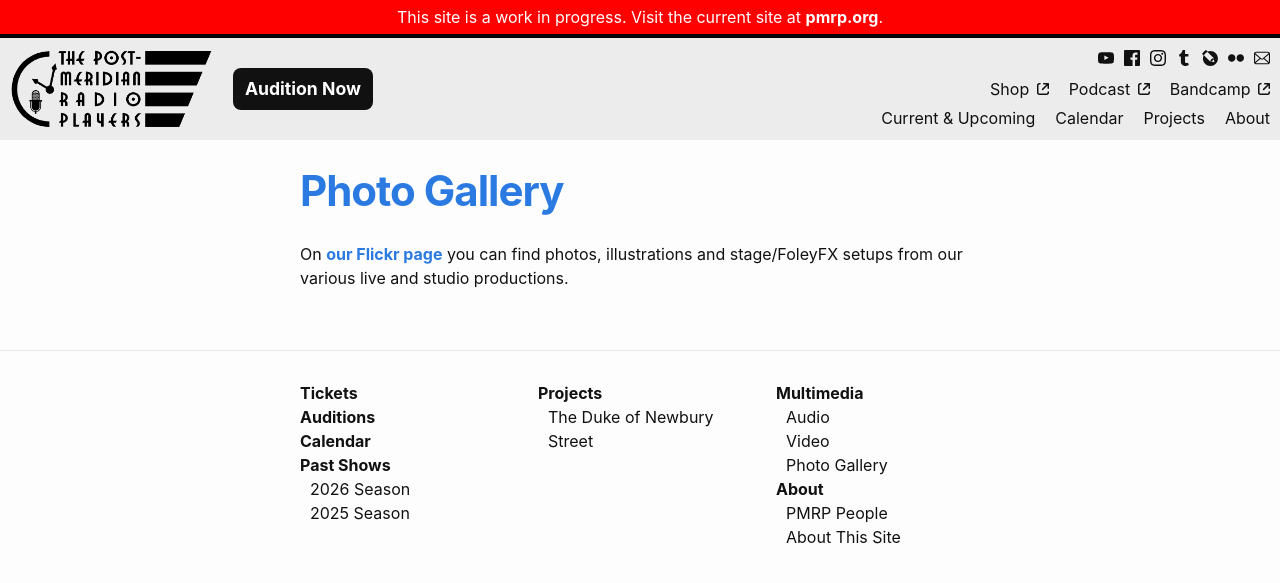
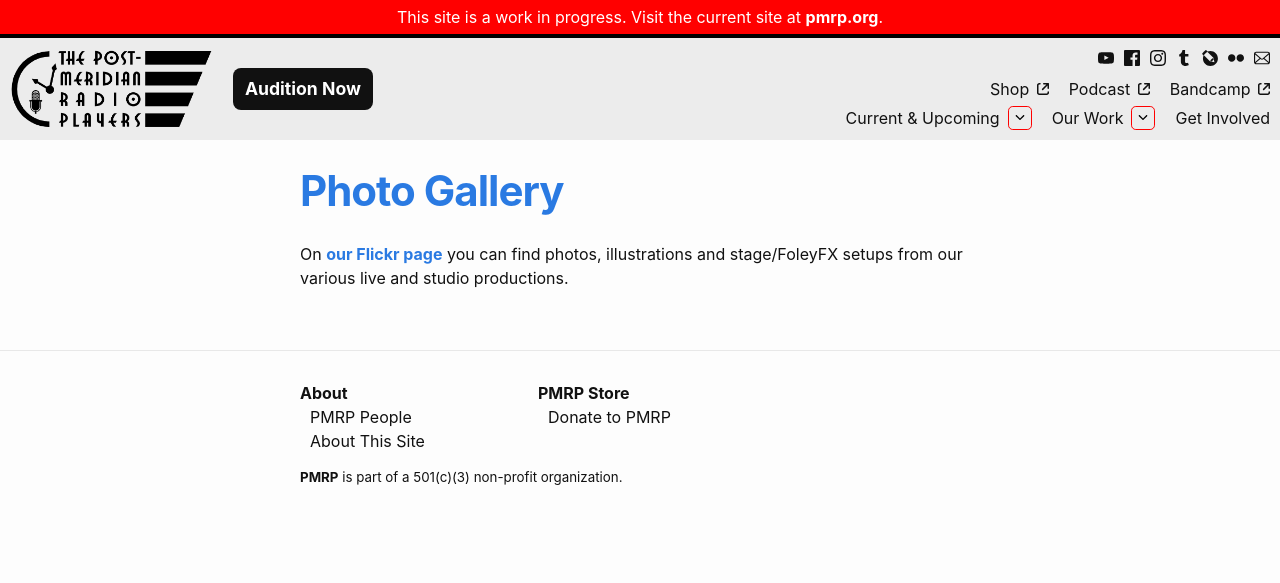
Before and after one commit to pmrp-boston/pmrp_2025, a Jekyll site: the page built from photos.md, in a window 1280 px wide. Shown: the top 583 px of the page. Built offline with Jekyll 4.4.1, drawn with Linux system fonts in a browser that asks for light colours.

Commit message:
Add nesting to banner navigation menu. Rearrange navigation.

```diff
--- a/_data/navigation.yml
+++ b/_data/navigation.yml
@@ -3,32 +3,26 @@ tickets_page: tickets.md
 auditions_page: auditions.md
 
 header_pages:
-  - upcoming.md
-  - calendar.md
-  - projects/index.md
-  - about/index.md
+  - page: upcoming.md
+    subpages:
+    - calendar.md
+  - label: Our Work
+    subpages:
+    - past.md
+    - projects/index.md
+    - multimedia.md
+  - page: join.md
 
 footer_pages:
   col1:
-  - page: tickets.md
-  - page: auditions.md
-  - page: calendar.md
-  - page: past.md
-  col2:
-  - page: projects/index.md
-    subpages:
-    - projects/duke.md
-  col3:
-  - page: multimedia.md
-    subpages:
-    - audio.md
-    - video.md
-    - photos.md
   - page: about/index.md
     subpages:
     - people.md
     - about/site.md
-
+  col2:
+  - page: shop.md
+    subpages:
+    - donate.md
 
 social_media:
   - platform: youtube
--- a/_includes/footer.html
+++ b/_includes/footer.html
@@ -4,14 +4,17 @@
   <div class="content-wrapper">
     {%- assign footer_pages = site.data.navigation.footer_pages -%}
 
-    <ul class="footer-links-wrapper unstyled-list">
+    <div class="site-footer-contents">
+      <ul class="footer-links-wrapper unstyled-list">
 
-      {%- include footer_links_col.html footer_pages=footer_pages.col1 -%}
-      {%- include footer_links_col.html footer_pages=footer_pages.col2 -%}
-      {%- include footer_links_col.html footer_pages=footer_pages.col3 -%}
+        {%- include footer_links_col.html footer_pages=footer_pages.col1 -%}
+        {%- include footer_links_col.html footer_pages=footer_pages.col2 -%}
+        {%- include footer_links_col.html footer_pages=footer_pages.col3 -%}
 
-    </ul>
+      </ul>
 
+      <small><strong>PMRP</strong> is part of a 501(c)(3) non-profit organization.</small>
+    </div>
   </div>
 
 </footer>
--- a/_includes/head.html
+++ b/_includes/head.html
@@ -8,6 +8,10 @@
     src="{{ '/assets/js/mobile-nav-dialog.js' | relative_url }}"
     defer
   ></script>
+  <script
+    src="{{ '/assets/js/header-link-menu-buttons.js' | relative_url }}"
+    defer
+  ></script>
   {%- feed_meta -%} {%- if jekyll.environment == 'production' and
   site.google_analytics -%} {%- include google-analytics.html -%} {%- endif -%}
   <link
--- a/_includes/header.html
+++ b/_includes/header.html
@@ -43,31 +43,48 @@
     {%- if page_paths -%}
       <nav class="site-nav">
         {%- include social.html -%}
-        <div class="links-wrapper">
-          <a class="page-link" href="http://www.zazzle.com/postmeridianradio">Shop <svg class="external-link-icon">
-            <use
-              xlink:href="{{ '/assets/ui-icons.svg#external-link' | relative_url }}"
-            ></use></svg>
-          </a>
-          <a class="page-link" href="https://pmrppodcast.buzzsprout.com">Podcast <svg class="external-link-icon">
-            <use
-              xlink:href="{{ '/assets/ui-icons.svg#external-link' | relative_url }}"
-            ></use></svg>
-          </a>
-          <a class="page-link" href="https://pmrp.bandcamp.com">Bandcamp <svg class="external-link-icon">
-            <use
-              xlink:href="{{ '/assets/ui-icons.svg#external-link' | relative_url }}"
-            ></use></svg>
-          </a>
-        </div>
-        <div class="links-wrapper">
-          {%- for path in page_paths -%}
-            {%- assign my_page = site.pages | where: "path", path | first -%}
-            {%- if my_page.title -%}
-            <a class="page-link" href="{{ my_page.url | relative_url }}">{{ my_page.title | escape }}</a>
-            {%- endif -%}
-          {%- endfor -%}
-        </div>
+        {% include nav_external_links.html %}
+        <ul class="links-wrapper unstyled-list">
+          {% for item in page_paths %}
+            {% if item.page %}
+            {% assign my_page = site.pages | where: "path", item.page | first %}
+            {% assign item_id_src = my_page.title %}
+            {% else %}
+            {% assign item_id_src = item.label %}
+            {% endif %}
+            {% assign item_id = item_id_src | replace: " ", "-" %}
+
+            <li class="links-item">
+              {% if item.page %}
+              <a class="page-link" href="{{ my_page.url | relative_url }}">{{ my_page.title | escape }}</a>
+              {% endif %}
+              {% if item.label and item.page == nil %}
+              <span>{{ item.label }}</span>
+              {% endif %}
+              {% if item.subpages %}
+              <button
+                id="menu-button-{{ item_id }}"
+                class="menu-button-dropdown"
+                aria-controls="submenu-{{ item_id }}"
+                aria-expanded="false"
+              >
+                <svg class="menu-button-caret-icon">
+                  <title>{{ my_page.title | escape | default: item.label }}</title>
+                  <use xlink:href="{{ '/assets/ui-icons.svg#caret' | relative_url }}"></use>
+                </svg>
+              </button>
+              <ul class="links-submenu unstyled-list" id="submenu-{{ item_id }}">
+                {% for subpage in item.subpages %}
+                {% assign my_subpage = site.pages | where: "path", subpage | first %}
+                <li>
+                  <a class="page-link" href="{{ my_subpage.url | relative_url }}">{{ my_subpage.title }}</a>
+                </li>
+                {% endfor %}
+              </ul>
+              {% endif %}
+            </li>
+          {% endfor %}
+        </ul>
       </nav>
 
       <nav class="mobile-nav">
--- /dev/null
+++ b/_includes/nav_external_links.html
@@ -0,0 +1,26 @@
+<div class="links-wrapper">
+  <a class="page-link mobile-page-link" href="http://www.zazzle.com/postmeridianradio"
+    >Shop
+    <svg class="external-link-icon">
+      <use
+        xlink:href="{{ '/assets/ui-icons.svg#external-link' | relative_url }}"
+      ></use>
+    </svg>
+  </a>
+  <a class="page-link mobile-page-link" href="https://pmrppodcast.buzzsprout.com"
+    >Podcast
+    <svg class="external-link-icon">
+      <use
+        xlink:href="{{ '/assets/ui-icons.svg#external-link' | relative_url }}"
+      ></use>
+    </svg>
+  </a>
+  <a class="page-link mobile-page-link" href="https://pmrp.bandcamp.com"
+    >Bandcamp
+    <svg class="external-link-icon">
+      <use
+        xlink:href="{{ '/assets/ui-icons.svg#external-link' | relative_url }}"
+      ></use>
+    </svg>
+  </a>
+</div>
--- a/_layouts/default.html
+++ b/_layouts/default.html
@@ -29,6 +29,7 @@
   </div>
 
   <dialog class="mobile-nav-dialog" id="mobileNavDialog">
+    <div class="mobile-nav-dialog-contents">
       <div class="mobile-nav-dialog-header">
         <img class="mobile-nav-dialog-title-img" src="{{ site.title_img | relative_url }}" alt="{{ site.title | escape }}"/>
         <button class="mobile-nav-dialog-close-button icon-button" id="closeMobileNavDialogButton">
@@ -39,13 +40,34 @@
           </svg>
         </button>
       </div>
-    <div class="mobile-links-wrapper">
-      {%- for path in page_paths -%}
-        {%- assign my_page = site.pages | where: "path", path | first -%}
-        {%- if my_page.title -%}
-        <a class="mobile-page-link" href="{{ my_page.url | relative_url }}">{{ my_page.title | escape }}</a>
-        {%- endif -%}
-      {%- endfor -%}
+
+      {% include social.html %}
+
+      {% include nav_external_links.html %}
+
+      <ul class="mobile-links-wrapper unstyled-list">
+        {% for item in page_paths %}
+          <li>
+          {% assign my_page = site.pages | where: "path", item.page | first %}
+          {% if item.page %}
+          <a class="mobile-page-link" href="{{ my_page.url | relative_url }}"><strong>{{ my_page.title | escape }}</strong></a>
+          {% endif %}
+          {% if item.label and item.page == nil %}
+          <strong>{{ item.label }}</strong>
+          {% endif %}
+          {% if item.subpages %}
+          <ul class="unstyled-list">
+            {% for subpage in item.subpages %}
+            {% assign my_subpage = site.pages | where: "path", subpage | first %}
+            <li>
+              <a class="mobile-page-link" href="{{ my_subpage.url | relative_url }}">{{ my_subpage.title | escape }}</a>
+            </li>
+            {% endfor %}
+          </ul>
+          {% endif %}
+          </li>
+        {% endfor %}
+      </ul>
     </div>
   </dialog>
 </body>
--- a/assets/css/main.css
+++ b/assets/css/main.css
@@ -209,6 +209,45 @@ button.icon-button {
   align-items: flex-start;
 }
 
+.links-item {
+  position: relative;
+  display: flex;
+  gap: 8px;
+  align-items: center;
+}
+
+[aria-expanded=false] + .links-submenu {
+  display: none;
+}
+
+.links-submenu {
+  position: absolute;
+  background-color: var(--color-bg-primary);
+  top: 1.2lh;
+  padding: 12px;
+  width: calc(100% + 24px);
+  margin-left: -12px;
+  border: 1px solid var(--color-text-subtle-1);
+  border-radius: 12px;
+}
+
+button.menu-button-dropdown {
+  width: 1.5rem;
+  height: 1.5rem;
+  display: flex;
+  align-items: center;
+  justify-content: center;
+  border: 1px solid var(--color-primary);
+  border-radius: 20%;
+  padding: 0;
+}
+
+.menu-button-caret-icon {
+  --icon-side: 1lh;
+  width: var(--icon-side);
+  height: var(--icon-side);
+}
+
 /**
  * Mobile nav
  */
@@ -247,10 +286,18 @@ button.icon-button {
   padding: 20px;
 }
 
+.mobile-nav-dialog .mobile-nav-dialog-contents {
+  display: flex;
+  flex-direction: column;
+  align-items: center;
+  gap: 15px;
+}
+
 .mobile-nav-dialog .mobile-nav-dialog-header {
   display: flex;
   justify-content: space-between;
   margin-bottom: 15px;
+  width: 100%;
 }
 
 .mobile-nav-dialog .mobile-nav-dialog-title-img {
@@ -262,7 +309,8 @@ button.icon-button {
   flex-direction: column;
   align-items: center;
 
-  gap: 5px;
+  gap: 16px;
+  text-align: center;
 }
 
 .mobile-nav-dialog .mobile-page-link {
@@ -280,6 +328,12 @@ button.icon-button {
 
 .site-footer a {
   color: var(--color-text);
+}
+
+.site-footer .site-footer-contents {
+  display: flex;
+  flex-direction: column;
+  gap: 15px;
 }
 
 .footer-links-wrapper {
--- /dev/null
+++ b/assets/js/header-link-menu-buttons.js
@@ -0,0 +1,15 @@
+const headerLinkMenuButtons = document.querySelectorAll('nav.site-nav button[id^="menu-button-"]');
+
+for (const button of headerLinkMenuButtons) {
+  button.addEventListener("click", () => {
+    const ariaExpanded = button.getAttribute("aria-expanded") === "true";
+    button.setAttribute("aria-expanded", ariaExpanded ? "false" : "true");
+  });
+
+  const listItem = button.closest('li');
+  document.addEventListener('click', (event) => {
+    if (!listItem || !listItem.contains(event.target)) {
+      button.setAttribute('aria-expanded', 'false');
+    }
+  });
+}
```
Also changed, not shown: assets/ui-icons.svg. Lines whose indentation alone changed are shown as unchanged.
